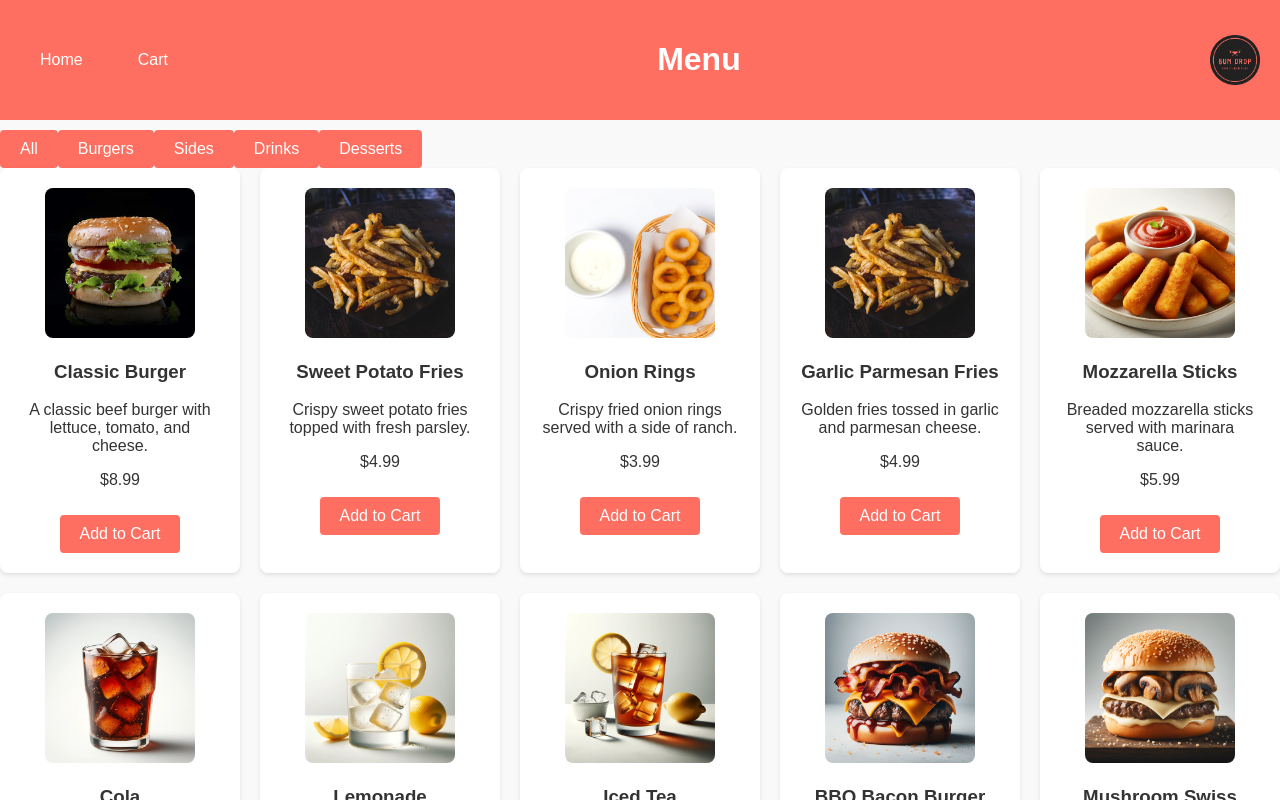
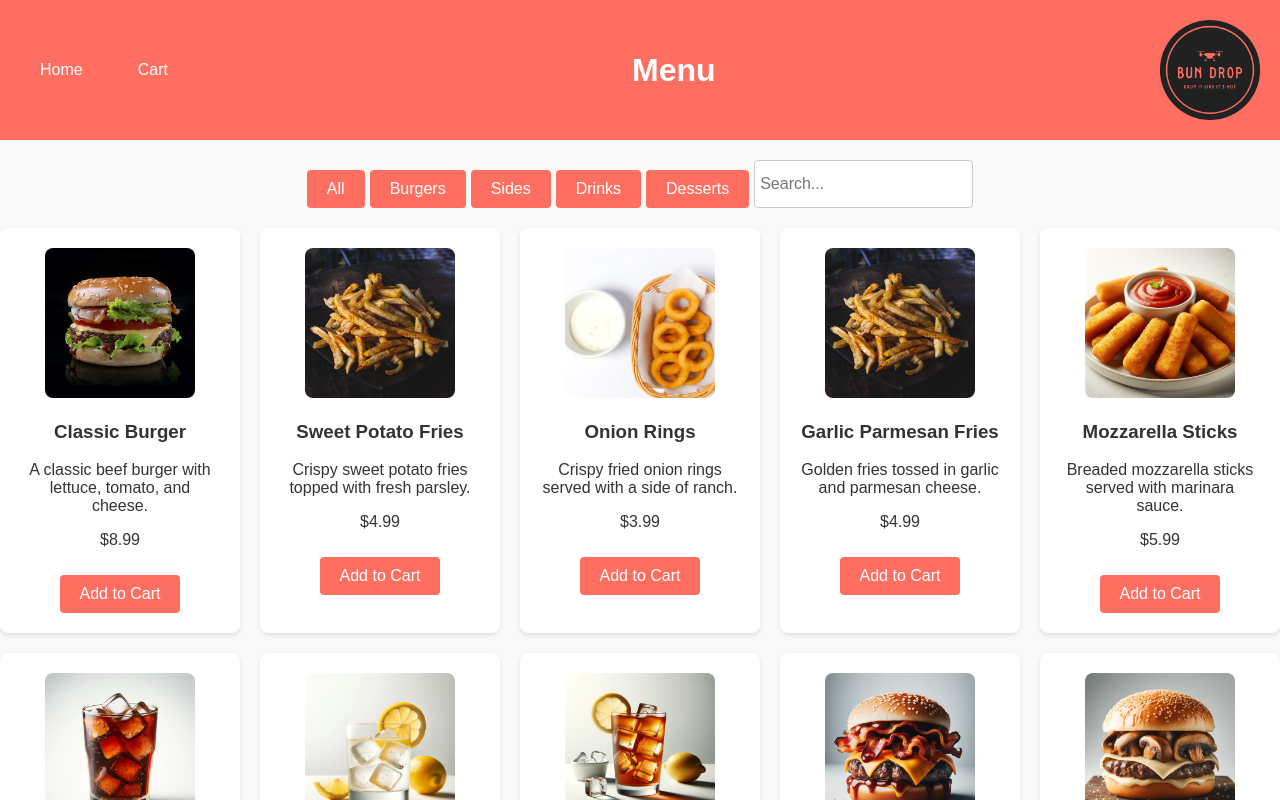
Before and after one commit to oxarious/bun-drop-project, a React (Vite) app: page /Menu in a window 1280 px wide. Shown: the top 800 px of the page. Built offline with nearby package versions, Linux system fonts and the light colour scheme; data requests are answered from the project's data file.

Commit message:
Added searchbar on menupage

```diff
--- a/src/index.css
+++ b/src/index.css
@@ -40,7 +40,7 @@ nav a:hover {
 
 .hero {
   text-align: center;
-  padding: 50px 0;
+  padding: 0px 0;
   background-color: #f8f8f8;
 }
 
@@ -167,3 +167,34 @@ footer {
   width: 150px;
   height: auto;
 }
+#logo-black {
+  height: 100px;
+}
+.filters {
+  display: flex;
+  justify-content: center;
+  gap: 5px;
+  margin: 20px 0;
+}
+
+.filters button {
+  background-color: #ff6f61;
+  color: white;
+  border: none;
+  padding: 10px 20px;
+  font-size: 16px;
+  cursor: pointer;
+  border-radius: 4px;
+  transition: background-color 0.3s ease;
+}
+
+.filters button:hover {
+  background-color: #e65a50;
+}
+
+.filters input {
+  padding: 5px;
+  font-size: 16px;
+  border: 1px solid #ccc;
+  border-radius: 4px;
+}
--- a/src/pages/Menu.jsx
+++ b/src/pages/Menu.jsx
@@ -1,11 +1,12 @@
 import React, { useContext, useState, useEffect } from "react";
-import { Link } from "react-router-dom";
 import { CartContext } from "../context/CartContext";
 import useFetch from "../hooks/useFetch";
+import { Link } from "react-router-dom";
 
 const Menu = () => {
   const { data: menu, loading, error } = useFetch("http://localhost:5000/menu");
   const [filter, setFilter] = useState("");
+  const [searchTerm, setSearchTerm] = useState("");
   const [categories, setCategories] = useState([]);
   const { addToCart } = useContext(CartContext);
 
@@ -16,9 +17,11 @@ const Menu = () => {
     }
   }, [menu]);
 
-  const filteredMenu = filter
-    ? menu.filter((item) => item.category === filter)
-    : menu;
+  const filteredMenu = menu
+    .filter((item) => !filter || item.category === filter)
+    .filter((item) =>
+      item.title.toLowerCase().includes(searchTerm.toLowerCase())
+    );
 
   if (loading) return <p>Loading...</p>;
   if (error) return <p>Error: {error.message}</p>;
@@ -41,6 +44,12 @@ const Menu = () => {
             {category.charAt(0).toUpperCase() + category.slice(1)}
           </button>
         ))}
+        <input
+          type="text"
+          placeholder="Search..."
+          value={searchTerm}
+          onChange={(e) => setSearchTerm(e.target.value)}
+        />
       </section>
       <section className="menu-items">
         {filteredMenu.map((item) => (
```
